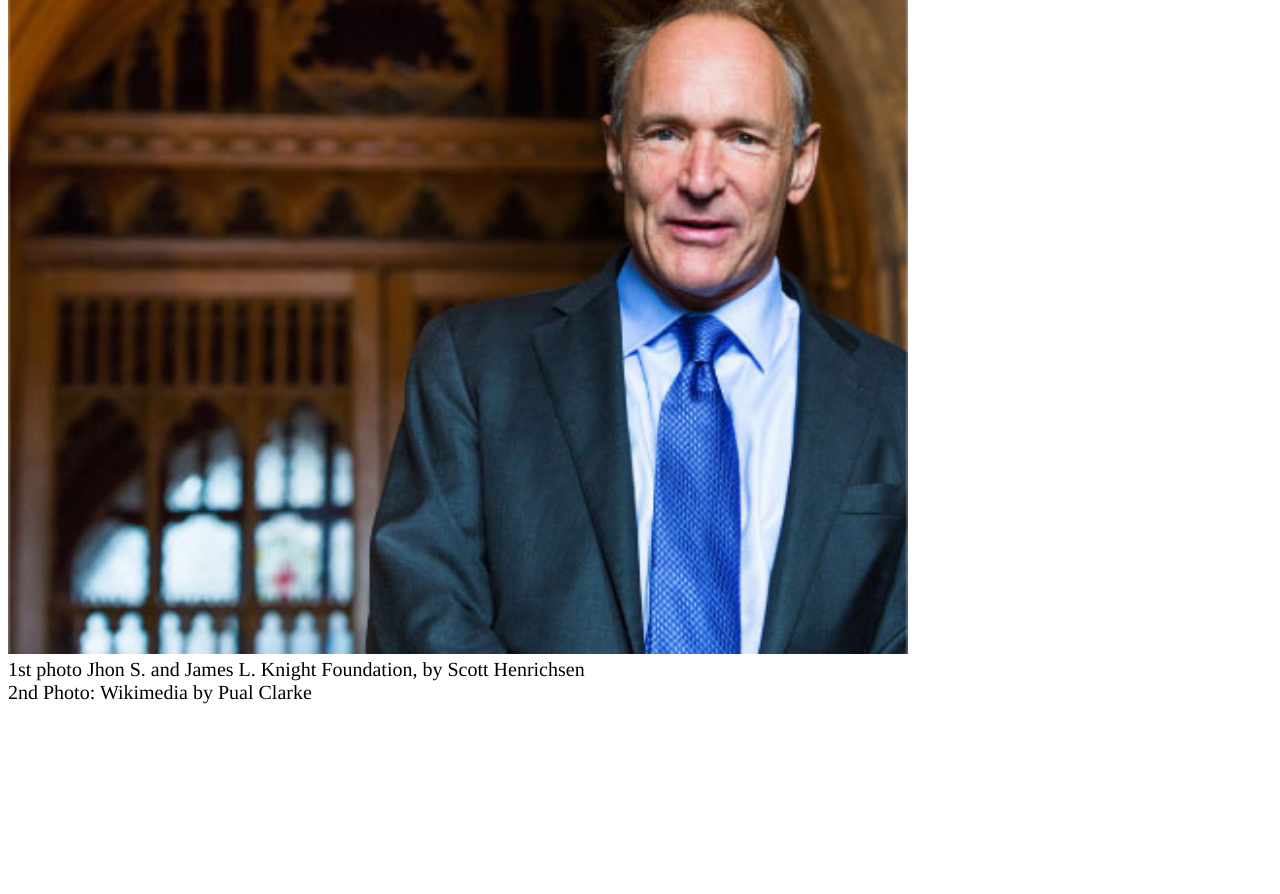
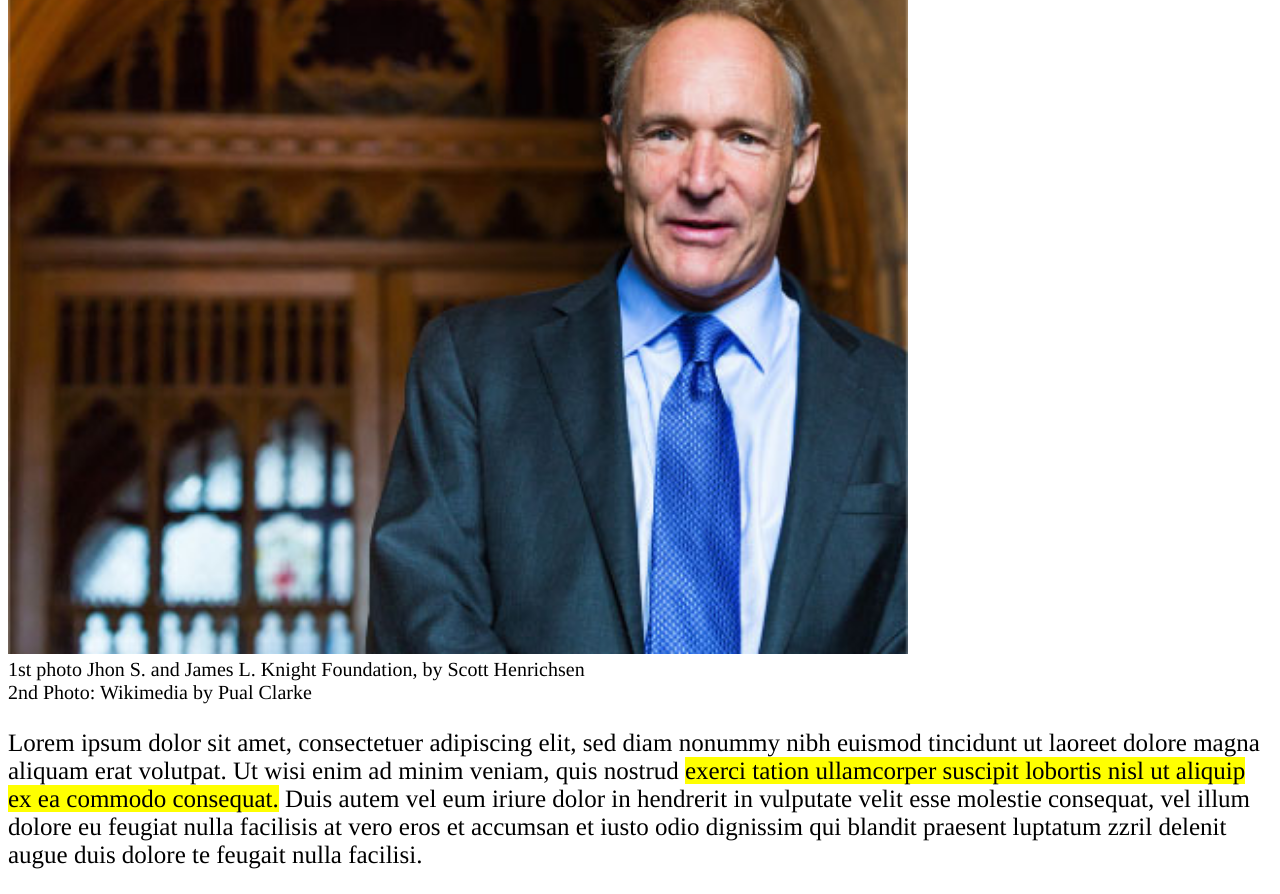
Before and after one commit to stefanomurtas/The-booleaner, a plain HTML site: page index.html in a window 1280 px wide. Shown: the part 1168-2062 px from the top of the page. Before the commit the page ends 1880 px from the top, so only its background shows below. Drawn offline with Linux system fonts and the light colour scheme.

Commit message:
add the paragraph

```diff
--- a/css/file.css
+++ b/css/file.css
@@ -70,3 +70,12 @@ div{
     height: 700px;
 
 }
+
+p{
+    font-size: 25px;
+    font-family: times, Tahoma, sans-serif;
+
+}
+span{
+    background-color: yellow;
+}
--- a/index.html
+++ b/index.html
@@ -22,15 +22,19 @@
             <h3> Scritto da <a href="x">The Booleaner</a></h3></span>
             <h4> il 10/10/2020</h4>
         </section>
-        <section >
-            <img id="tim"src="/img/tim-1.jpg" alt="foto Tim Berners Lee1">
-            <img id="tim2"src="/img/tim-2.jpg" alt="foto Tim Berners Lee2">
+        <section>
+            <img id="tim" src="/img/tim-1.jpg" alt="foto Tim Berners Lee1">
+            <img id="tim2" src="/img/tim-2.jpg" alt="foto Tim Berners Lee2">
             <div id="photo"> 1st photo Jhon S. and James L. Knight Foundation, by Scott Henrichsen<br>
-                  2nd Photo: Wikimedia by Pual Clarke
+                2nd Photo: Wikimedia by Pual Clarke
             </div>
-
-
-
+        </section>
+        <section>
+            <p>Lorem ipsum dolor sit amet, consectetuer adipiscing elit, sed diam nonummy nibh euismod tincidunt ut laoreet
+                 dolore magna aliquam erat volutpat. Ut wisi enim ad minim veniam, quis nostrud
+                 <span>exerci tation ullamcorper suscipit lobortis nisl ut aliquip ex ea commodo consequat.</span> Duis autem vel eum iriure dolor in hendrerit in vulputate velit esse
+                 molestie consequat, vel illum dolore eu feugiat nulla facilisis at vero eros et accumsan et iusto odio dignissim qui
+                 blandit praesent luptatum zzril delenit augue duis dolore te feugait nulla facilisi.</p>
         </section>
 
     </main>
```
Also changed, not shown: 1 other file.
